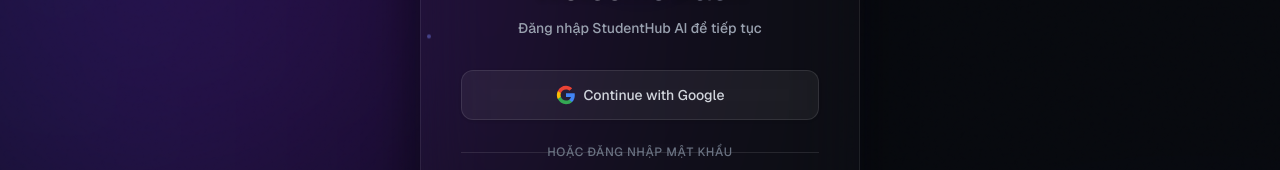
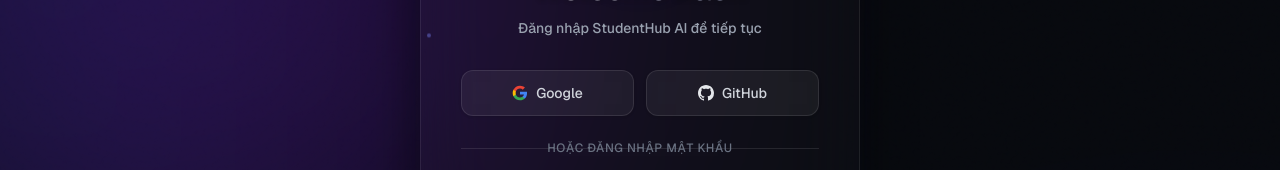
Before and after one commit to Duy2613/StudentHub-AI, a Next.js app in the folder frontend/: page /login in a window 1280 px wide. Shown: the part 193-363 px from the top of the page. Built offline with nearby package versions, Linux system fonts and the light colour scheme; no server answers.

Commit message:
feat: complete GitHub OAuth, login/register UI, and dashboard onboarding guard

```diff
--- a/frontend/src/app/dashboard/page.jsx
+++ b/frontend/src/app/dashboard/page.jsx
@@ -46,12 +46,17 @@
   const [searchQuery, setSearchQuery] = useState("");
   const [activeTab, setActiveTab] = useState("all"); // all, questions, experts, resources
 
-  // Redirect if not logged in
+  // Redirect if not logged in or not onboarded
   useEffect(() => {
-    if (!isLoading && !session) {
-      router.replace("/login");
+    if (!isLoading) {
+      if (!session) {
+        router.replace("/login");
+      } else if (profile && !profile.onboarded) {
+        router.replace("/onboarding");
+      }
     }
-  }, [session, isLoading, router]);
+  }, [session, profile, isLoading, router]);
+
 
   if (isLoading || !profile) {
     return (
--- a/frontend/src/app/login/page.jsx
+++ b/frontend/src/app/login/page.jsx
@@ -17,11 +17,13 @@
   CheckboxField,
   Button,
   GoogleButton,
+  GithubButton,
   ErrorMessage,
 } from "@/components/auth/AuthUI";
 import {
   signInWithPassword,
   signInWithGoogle,
+  signInWithGitHub,
   translateAuthError,
   setRememberMePreference,
 } from "@/lib/auth/authService";
@@ -43,8 +45,8 @@
     if (typeof window !== "undefined") {
       const params = new URLSearchParams(window.location.search);
       const urlError = params.get("error");
-      if (urlError === "google_login_failed") {
-        setError("Đăng nhập bằng Google không thành công hoặc đã bị hủy. Vui lòng thử lại.");
+      if (urlError === "google_login_failed" || urlError === "oauth_failed") {
+        setError("Đăng nhập bằng OAuth không thành công hoặc đã bị hủy. Vui lòng thử lại.");
       } else if (urlError === "email_registered_use_password") {
         setError(
           "Tài khoản này đã được đăng ký bằng Email & Mật khẩu từ trước. Theo chính sách bảo mật, bạn không thể đăng nhập bằng OAuth cho tài khoản này. Vui lòng nhập Mật khẩu để đăng nhập."
@@ -87,6 +89,19 @@
     }
   }, [isOAuthLoading, isLoading, rememberMe]);
 
+  const handleGitHubLogin = useCallback(async () => {
+    if (isOAuthLoading || isLoading) return;
+    setError(null);
+    setIsOAuthLoading(true);
+    setRememberMePreference(rememberMe);
+    try {
+      await signInWithGitHub();
+    } catch (err) {
+      setError(translateAuthError(err));
+      setIsOAuthLoading(false);
+    }
+  }, [isOAuthLoading, isLoading, rememberMe]);
+
   const isAnyLoading = isLoading || isOAuthLoading;
 
   return (
@@ -106,10 +121,12 @@
         </p>
       </div>
 
-      {/* Google OAuth Action */}
-      <div className="relative z-10">
+      {/* Social OAuth Actions (Google & GitHub) */}
+      <div className="grid grid-cols-2 gap-3 relative z-10">
         <GoogleButton isLoading={isOAuthLoading} isDisabled={isLoading} onClick={handleGoogleLogin} />
+        <GithubButton isLoading={isOAuthLoading} isDisabled={isLoading} onClick={handleGitHubLogin} />
       </div>
+
 
       <div className="my-6 relative z-10">
         <div className="relative">
--- a/frontend/src/app/register/page.jsx
+++ b/frontend/src/app/register/page.jsx
@@ -16,6 +16,7 @@
   PasswordInput,
   Button,
   GoogleButton,
+  GithubButton,
   ErrorMessage,
   NoticeMessage,
   StudentBenefitBanner,
@@ -25,6 +26,7 @@
   verifySignupOtp,
   resendSignupOtp,
   signInWithGoogle,
+  signInWithGitHub,
   translateAuthError,
 } from "@/lib/auth/authService";
 import { useAuth } from "@/lib/auth/AuthContext";
@@ -45,7 +47,7 @@
   const [isLoading, setIsLoading] = useState(false);
   const [isVerifying, setIsVerifying] = useState(false);
   const [isResending, setIsResending] = useState(false);
-  const [isGoogleLoading, setIsGoogleLoading] = useState(false);
+  const [isOAuthLoading, setIsOAuthLoading] = useState(false);
   const [error, setError] = useState(null);
   const [notice, setNotice] = useState(null);
 
@@ -112,16 +114,30 @@
 
   // Đăng ký nhanh qua Google OAuth
   const handleGoogleSignUp = async () => {
-    if (isGoogleLoading || isLoading) return;
+    if (isOAuthLoading || isLoading) return;
     setError(null);
-    setIsGoogleLoading(true);
+    setIsOAuthLoading(true);
     try {
       await signInWithGoogle();
     } catch (err) {
       setError(translateAuthError(err));
-      setIsGoogleLoading(false);
+      setIsOAuthLoading(false);
     }
   };
+
+  // Đăng ký nhanh qua GitHub OAuth
+  const handleGitHubSignUp = async () => {
+    if (isOAuthLoading || isLoading) return;
+    setError(null);
+    setIsOAuthLoading(true);
+    try {
+      await signInWithGitHub();
+    } catch (err) {
+      setError(translateAuthError(err));
+      setIsOAuthLoading(false);
+    }
+  };
+
 
   return (
     <AuthCard>
@@ -162,7 +178,7 @@
               value={fullName}
               onChange={(e) => setFullName(e.target.value)}
               required
-              disabled={isLoading || isGoogleLoading}
+              disabled={isLoading || isOAuthLoading}
             />
             <InputField
               id="email"
@@ -175,9 +191,10 @@
               value={email}
               onChange={(e) => setEmail(e.target.value)}
               required
-              disabled={isLoading || isGoogleLoading}
+              disabled={isLoading || isOAuthLoading}
             />
             <PasswordInput
+
               id="password"
               name="password"
               label="Mật khẩu"
@@ -187,11 +204,12 @@
               onChange={(e) => setPassword(e.target.value)}
               required
               minLength={6}
-              disabled={isLoading || isGoogleLoading}
+              disabled={isLoading || isOAuthLoading}
             />
+
             <ErrorMessage message={error} />
             <div className="pt-2">
-              <Button type="submit" isLoading={isLoading} disabled={isGoogleLoading}>
+              <Button type="submit" isLoading={isLoading} disabled={isOAuthLoading}>
                 Đăng ký & Nhận mã OTP
               </Button>
             </div>
@@ -203,13 +221,15 @@
                 <div className="w-full border-t border-white/10" />
               </div>
               <div className="relative flex justify-center text-xs uppercase tracking-wider">
-                <span className="px-4 bg-transparent backdrop-blur-xl text-gray-500 font-medium">Hoặc</span>
+                <span className="px-4 bg-transparent backdrop-blur-xl text-gray-500 font-medium">Hoặc đăng ký nhanh</span>
               </div>
             </div>
-            <div className="mt-6">
-              <GoogleButton isLoading={isGoogleLoading} isDisabled={isLoading} onClick={handleGoogleSignUp} />
+            <div className="mt-6 grid grid-cols-2 gap-3">
+              <GoogleButton isLoading={isOAuthLoading} isDisabled={isLoading} onClick={handleGoogleSignUp} />
+              <GithubButton isLoading={isOAuthLoading} isDisabled={isLoading} onClick={handleGitHubSignUp} />
             </div>
           </div>
+
 
           {/* Demo Mode Options */}
           <div className="mt-6 pt-6 border-t border-white/10 relative z-10 space-y-3">
--- a/frontend/src/components/auth/AuthUI.jsx
+++ b/frontend/src/components/auth/AuthUI.jsx
@@ -199,7 +199,7 @@
     type="button"
     onClick={onClick}
     disabled={isLoading || isDisabled}
-    className={`relative w-full inline-flex justify-center items-center py-3.5 px-4 rounded-xl bg-white/5 border border-white/10 backdrop-blur-xl text-sm font-medium text-gray-300 shadow-sm hover:bg-white/10 hover:text-white hover:border-white/20 focus:outline-none focus:ring-2 focus:ring-offset-1 focus:ring-offset-[#0F1117] focus:ring-indigo-500 transition-all duration-300 ease-premium hover:-translate-y-0.5 group ${
+    className={`relative w-full inline-flex justify-center items-center py-3 px-4 rounded-xl bg-white/5 border border-white/10 backdrop-blur-xl text-sm font-medium text-gray-300 shadow-sm hover:bg-white/10 hover:text-white hover:border-white/20 focus:outline-none focus:ring-2 focus:ring-offset-1 focus:ring-offset-[#0F1117] focus:ring-indigo-500 transition-all duration-300 ease-premium hover:-translate-y-0.5 group ${
       isLoading || isDisabled ? "opacity-60 cursor-not-allowed hover:translate-y-0 hover:bg-white/5 hover:border-white/10 hover:text-gray-300" : ""
     }`}
   >
@@ -207,7 +207,7 @@
       <Loader2 className="h-5 w-5 animate-spin text-gray-300" />
     ) : (
       <>
-        <svg className="h-5 w-5 mr-2" viewBox="0 0 24 24" width="24" height="24" xmlns="http://www.w3.org/2000/svg">
+        <svg className="h-4 w-4 mr-2" viewBox="0 0 24 24" width="24" height="24" xmlns="http://www.w3.org/2000/svg">
           <g transform="matrix(1, 0, 0, 1, 0, 0)">
             <path d="M 22.56 12.25 C 22.56 11.47 22.49 10.72 22.36 10 L 12 10 L 12 14.26 L 17.92 14.26 C 17.66 15.63 16.88 16.79 15.71 17.57 L 15.71 20.34 L 19.28 20.34 C 21.36 18.42 22.56 15.6 22.56 12.25 Z" fill="#4285F4"></path>
             <path d="M 12 23 C 14.97 23 17.46 22.02 19.28 20.34 L 15.71 17.57 C 14.73 18.23 13.48 18.63 12 18.63 C 9.14 18.63 6.71 16.7 5.84 14.1 L 2.18 14.1 L 2.18 16.94 C 3.99 20.53 7.7 23 12 23 Z" fill="#34A853"></path>
@@ -215,7 +215,27 @@
             <path d="M 12 5.38 C 13.62 5.38 15.06 5.94 16.21 7.02 L 19.36 3.87 C 17.45 2.09 14.97 1 12 1 C 7.7 1 3.99 3.47 2.18 7.07 L 5.84 9.9 C 6.71 7.3 9.14 5.38 12 5.38 Z" fill="#EA4335"></path>
           </g>
         </svg>
-        Continue with Google
+        Google
+      </>
+    )}
+  </button>
+);
+
+export const GithubButton = ({ isLoading, isDisabled, onClick }) => (
+  <button
+    type="button"
+    onClick={onClick}
+    disabled={isLoading || isDisabled}
+    className={`relative w-full inline-flex justify-center items-center py-3 px-4 rounded-xl bg-white/5 border border-white/10 backdrop-blur-xl text-sm font-medium text-gray-300 shadow-sm hover:bg-white/10 hover:text-white hover:border-white/20 focus:outline-none focus:ring-2 focus:ring-offset-1 focus:ring-offset-[#0F1117] focus:ring-indigo-500 transition-all duration-300 ease-premium hover:-translate-y-0.5 group ${
+      isLoading || isDisabled ? "opacity-60 cursor-not-allowed hover:translate-y-0 hover:bg-white/5 hover:border-white/10 hover:text-gray-300" : ""
+    }`}
+  >
+    {isLoading ? (
+      <Loader2 className="h-5 w-5 animate-spin text-gray-300" />
+    ) : (
+      <>
+        <GithubIcon className="h-4 w-4 mr-2 text-gray-200" />
+        GitHub
       </>
     )}
   </button>
@@ -226,6 +246,7 @@
     <path d="M12 0C5.37 0 0 5.37 0 12c0 5.31 3.435 9.795 8.205 11.385.6.105.825-.255.825-.57 0-.285-.015-1.23-.015-2.235-3.015.555-3.795-.735-4.035-1.41-.135-.345-.72-1.41-1.23-1.695-.42-.225-1.02-.78-.015-.795.945-.015 1.62.87 1.845 1.23 1.08 1.815 2.805 1.305 3.495.99.105-.78.42-1.305.765-1.605-2.67-.3-5.46-1.335-5.46-5.925 0-1.305.465-2.385 1.23-3.225-.12-.3-.54-1.53.12-3.18 0 0 1.005-.315 3.3 1.23.96-.27 1.98-.405 3-.405s2.04.135 3 .405c2.295-1.56 3.3-1.23 3.3-1.23.66 1.65.24 2.88.12 3.18.765.84 1.23 1.905 1.23 3.225 0 4.605-2.805 5.625-5.475 5.925.435.375.81 1.095.81 2.22 0 1.605-.015 2.895-.015 3.3 0 .315.225.69.825.57A12.02 12.02 0 0024 12c0-6.63-5.37-12-12-12z" />
   </svg>
 );
+
 
 export const ErrorMessage = ({ message }) => {
   if (!message) return null;
```
Also changed, not shown: frontend/src/lib/auth/authService.js.
